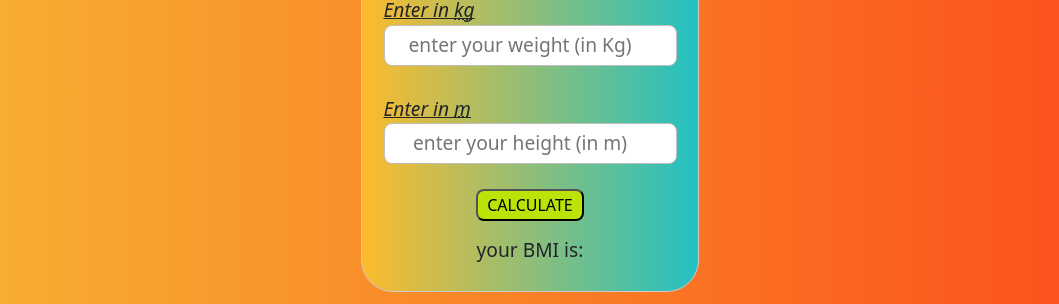
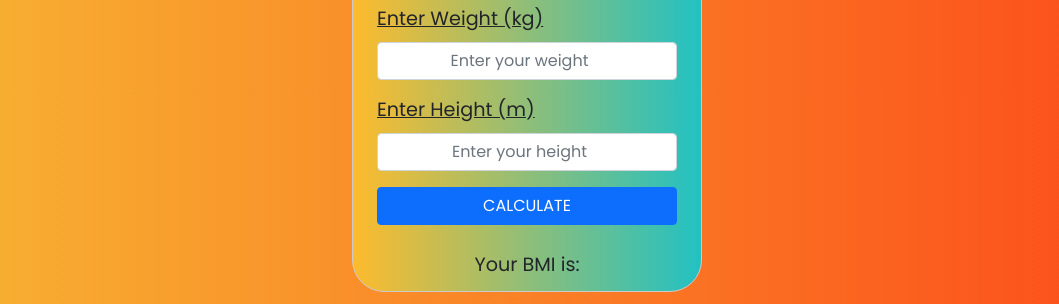
Before and after one commit to anaskhan34/BMI-calculator, a plain HTML site: page index.html in a window 1280 px wide. Shown: the part 164-468 px from the top of the page, without its empty margins (110-1169 px from the left). Drawn offline with nearby package versions, Linux system fonts and the light colour scheme.

Commit message:
mylatest

```diff
--- a/index.html
+++ b/index.html
@@ -23,35 +23,30 @@
 
     <section>
         <main class="section-main">
-            <div class="container bmi-container">
-                <div class="row">
-                    <div class="col-12 col-sm-12 col-md-12 col-lg-12">
-                        <h2>BMI CALCULATOR</h2>
-                        <br>
-                        <div class="big-section">
-                            <form action="">
-                                <label for="weight"><em>Enter in <abbr title="kilogram"> kg</abbr></em></label>
-                                <input id="weight" type="number" placeholder="enter your weight (in Kg) " required>
-                                <br>
-                                <label for="height"><em>Enter in <abbr title="meter"> m</abbr></em></label>
-                                <input id="height" type="number" placeholder="enter your height (in m) "  required>
-
+            <div class="container">
+                <div class="row justify-content-center">
+                    <div class="col-12 col-md-6 col-lg-4">
+                        <div class="bmi-container p-4">
+                            <h2 class="text-center">BMI CALCULATOR</h2>
+                            <form>
+                                <div class="mb-3">
+                                    <label for="weight" class="form-label">Enter Weight (kg)</label>
+                                    <input id="weight" type="number" class="form-control" placeholder="Enter your weight" required>
+                                </div>
+                                <div class="mb-3">
+                                    <label for="height" class="form-label">Enter Height (m)</label>
+                                    <input id="height" type="number" class="form-control" placeholder="Enter your height" required>
+                                </div>
+                                <button type="button" class="btn btn-primary w-100" onclick="bmiHandler()">Calculate</button>
                             </form>
-                            <br>
-
-                            <button id="calculate" type="button" onclick="bmiHandler()">calculate</button>
-                            <br>
-
-                            <p id="resultShow">your BMI is:</p>
-
+                            <p id="resultShow" class="mt-3 text-center">Your BMI is:</p>
                         </div>
-
-
                     </div>
                 </div>
             </div>
         </main>
     </section>
+
     <br>
 
 <header>
@@ -83,7 +78,7 @@
         <div class="container main-container">
             <div class="row">
                 <div class="col-12 col-sm-12 col-md-12 col-lg-12">
-                    <h1>CALCULATE YOUR BODY MASS INDEX for</h1>
+                    <h1>CALCULATE YOUR BODY MASS INDEX </h1>
                 </div>
             </div>
         </div>
--- a/style.css
+++ b/style.css
@@ -1,4 +1,3 @@
-<<<<<<< HEAD
 @import url('https://fonts.googleapis.com/css2?family=Poppins:ital,wght@0,100;0,200;0,300;0,400;0,500;0,600;0,700;0,800;0,900;1,100;1,200;1,300;1,400;1,500;1,600;1,700;1,800;1,900&family=Roboto:ital,wght@0,100..900;1,100..900&family=Urbanist:ital,wght@0,100..900;1,100..900&display=swap');
 *{
     margin: 0;
@@ -11,12 +10,7 @@ body{
     min-height: 100vh;
     display: flex;
     flex-direction: column;
-    justify-content: center;
-    align-items: center;
-    background: #fc4a1a;  /* fallback for old browsers */
-    background: -webkit-linear-gradient(to right, #f7b733, #fc4a1a);  /* Chrome 10-25, Safari 5.1-6 */
-    background: linear-gradient(to right, #f7b733, #fc4a1a); /* W3C, IE 10+/ Edge, Firefox 16+, Chrome 26+, Opera 12+, Safari 7+ */
-
+    background: linear-gradient(to right, #f7b733, #fc4a1a);
     font-size: 10px;
 
 }
@@ -116,124 +110,3 @@ p{
     font-size: 1.2rem;
 
 }
-
-=======
-@import url('https://fonts.googleapis.com/css2?family=Poppins:ital,wght@0,100;0,200;0,300;0,400;0,500;0,600;0,700;0,800;0,900;1,100;1,200;1,300;1,400;1,500;1,600;1,700;1,800;1,900&family=Roboto:ital,wght@0,100..900;1,100..900&family=Urbanist:ital,wght@0,100..900;1,100..900&display=swap');
-*{
-    margin: 0;
-    padding: 0;
-    box-sizing: border-box;
-    font-family: "Poppins";
-}
-
-body{
-    min-height: 100vh;
-    display: flex;
-    flex-direction: column;
-    justify-content: center;
-    align-items: center;
-    background: #fc4a1a;  /* fallback for old browsers */
-    background: -webkit-linear-gradient(to right, #f7b733, #fc4a1a);  /* Chrome 10-25, Safari 5.1-6 */
-    background: linear-gradient(to right, #f7b733, #fc4a1a); /* W3C, IE 10+/ Edge, Firefox 16+, Chrome 26+, Opera 12+, Safari 7+ */
-
-    font-size: 10px;
-
-}
-
-.main-container{
-    display: flex;
-    flex-direction: column;
-    justify-content: center;
-    align-items: center;
-}
-
-h1{
-    color:  #000000;;
-    font-size: 2.5rem;
-    font-weight: 700;
-}
-
-.bmi-container{
-    max-width: 350px;
-    height: 400px;
-    background: #22c1c3;  /* fallback for old browsers */
-    background: -webkit-linear-gradient(to right, #fdbb2d, #22c1c3);  /* Chrome 10-25, Safari 5.1-6 */
-    background: linear-gradient(to right, #fdbb2d, #22c1c3); /* W3C, IE 10+/ Edge, Firefox 16+, Chrome 26+, Opera 12+, Safari 7+ */
-
-    display: flex;
-    flex-direction: column;
-    justify-content: center;
-    align-items: center;
-    border: 1px solid rgb(208, 201, 201);
-    border-radius: 2rem;
-    -webkit-border-radius: 2rem;
-    -moz-border-radius: 2rem;
-    -ms-border-radius: 2rem;
-    -o-border-radius: 2rem;
-
-}
-
-h2{
-    padding: 1rem;
-    font-weight: 900;
-    font-size: 2rem;
-}
-
-.big-section{
-    display: flex;
-    flex-direction: column;
-    justify-content: center;
-    align-items: center;
-}
-
-form{
-
-    display: flex;
-    flex-direction: column;
-    font-size: 1.2rem;
-    margin-bottom: 10px;
-}
-
-form label{
-    border-bottom: none;
-    text-decoration: underline;
-}
-
-input{
-    padding: 5px 7px;
-    border: 1px solid rgb(193, 190, 190);
-    border-radius: 0.5rem;
-    -webkit-border-radius: 0.5rem;
-    -moz-border-radius: 0.5rem;
-    -ms-border-radius: 0.5rem;
-    -o-border-radius: 0.5rem;
-    text-align: center;
-}
-
-input:active{
-    background-color: rgb(243, 238, 233);
-}
-
-button{
-    padding: 2px 9px;
-    font-size: 1rem;
-   background-color: rgb(187, 227, 7);
-   border-radius: 0.5rem;
-   -webkit-border-radius: 0.5rem;
-   -moz-border-radius: 0.5rem;
-   -ms-border-radius: 0.5rem;
-   -o-border-radius: 0.5rem;
-   text-transform: uppercase;
-   cursor: pointer;
-}
-button:active{
-    background-color: black;
-     color: white;
-}
-
-p{
-    font-size: 1.2rem;
-
-}
-
->>>>>>> 52618dd (latestupdate)
```
